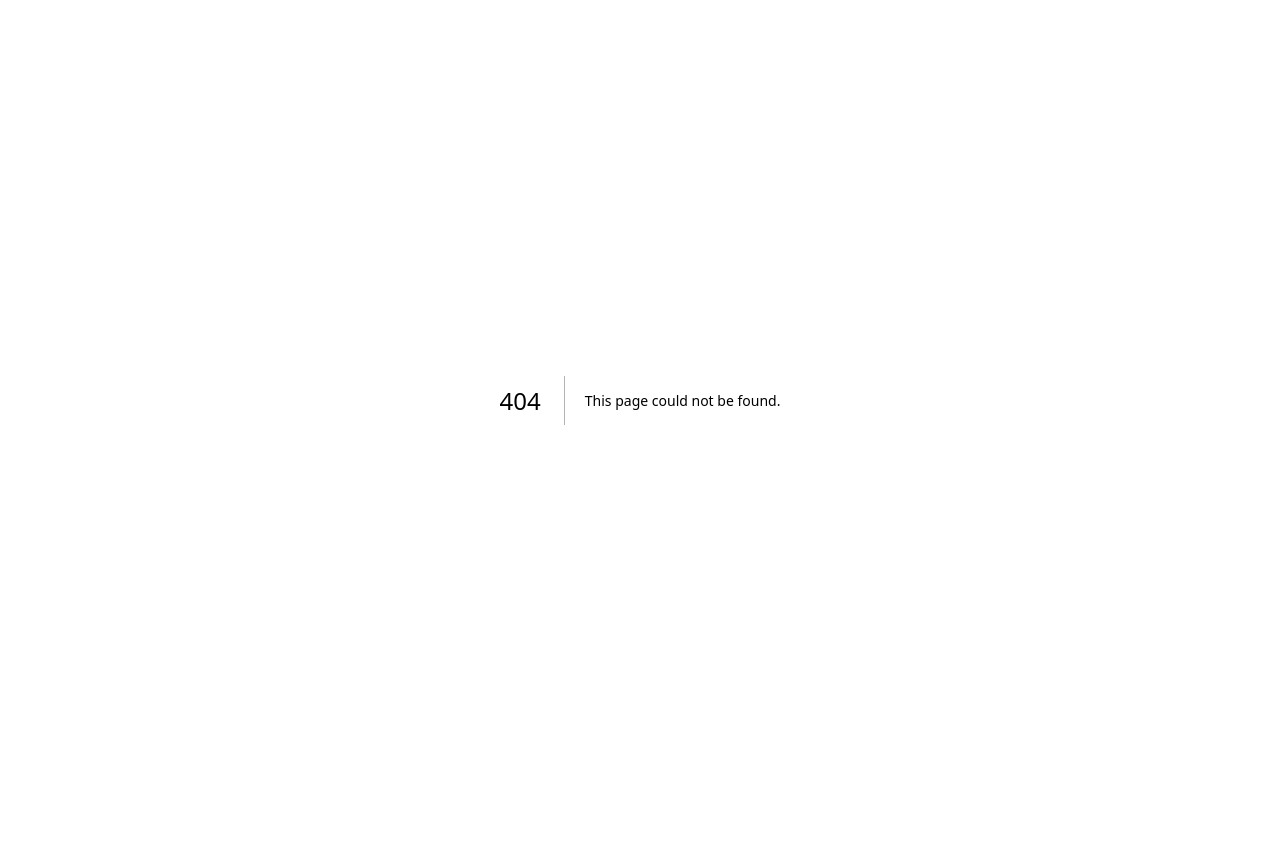
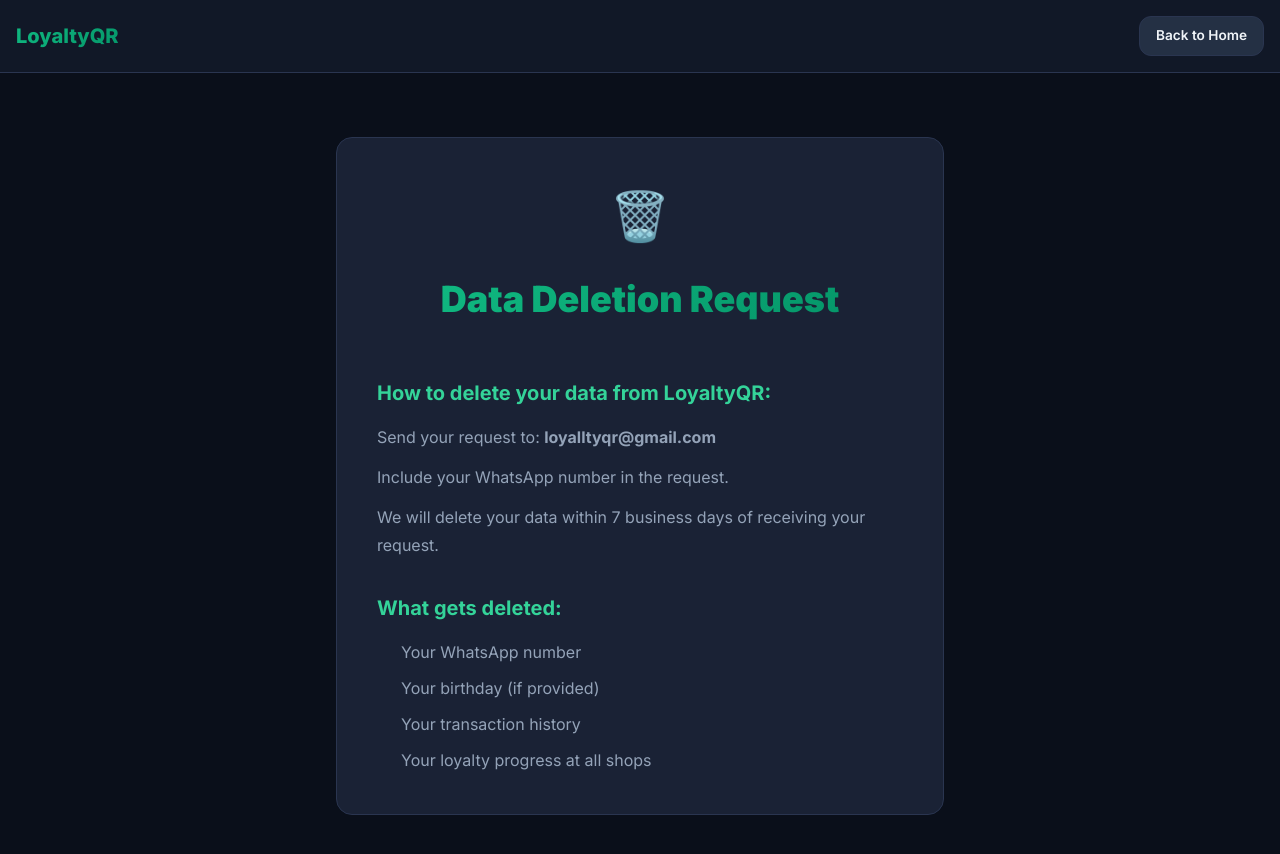
Before and after one commit to ArinHarwani/Loyalty-Program, a Next.js app: page /data-deletion in a window 1280 px wide. Before the commit this address had no page. Shown: the top 854 px of the page. Before the commit the page ends 800 px from the top, so only its background shows below. Built offline with nearby package versions, Linux system fonts and the light colour scheme.

Commit message:
feat: add data deletion request page for meta compliance

```diff
--- /dev/null
+++ b/app/data-deletion/page.tsx
@@ -0,0 +1,63 @@
+'use client';
+
+import Link from 'next/link';
+
+export default function DataDeletion() {
+  return (
+    <div style={{ minHeight: '100vh', background: 'var(--bg-primary)', color: 'var(--text-primary)' }}>
+      {/* Navigation */}
+      <nav className="nav">
+        <Link href="/" className="nav-brand">LoyaltyQR</Link>
+        <Link href="/" className="btn btn-secondary btn-sm">
+          Back to Home
+        </Link>
+      </nav>
+
+      {/* Main Content */}
+      <div className="container-md" style={{ padding: '4rem 1rem' }}>
+        <div className="card fade-in" style={{ padding: '2.5rem', background: 'var(--bg-card)' }}>
+
+          <div style={{ textAlign: 'center', marginBottom: '2.5rem' }}>
+            <span style={{ fontSize: '3rem', display: 'block', marginBottom: '1rem' }}>🗑️</span>
+            <h1 style={{ fontSize: '2.25rem', fontWeight: 900, marginBottom: '0.5rem', background: 'var(--gradient-primary)', WebkitBackgroundClip: 'text', WebkitTextFillColor: 'transparent', display: 'inline-block' }}>
+              Data Deletion Request
+            </h1>
+          </div>
+
+          <div style={{ display: 'flex', flexDirection: 'column', gap: '2rem', lineHeight: '1.75' }}>
+
+            {/* Section 1 */}
+            <section>
+              <h2 style={{ fontSize: '1.25rem', fontWeight: 700, marginBottom: '0.75rem', color: 'var(--primary-light)' }}>
+                How to delete your data from LoyaltyQR:
+              </h2>
+              <p style={{ color: 'var(--text-secondary)', marginBottom: '0.75rem' }}>
+                Send your request to: <strong>loyalltyqr@gmail.com</strong>
+              </p>
+              <p style={{ color: 'var(--text-secondary)', marginBottom: '0.75rem' }}>
+                Include your WhatsApp number in the request.
+              </p>
+              <p style={{ color: 'var(--text-secondary)' }}>
+                We will delete your data within 7 business days of receiving your request.
+              </p>
+            </section>
+
+            {/* Section 2 */}
+            <section>
+              <h2 style={{ fontSize: '1.25rem', fontWeight: 700, marginBottom: '0.75rem', color: 'var(--primary-light)' }}>
+                What gets deleted:
+              </h2>
+              <ul style={{ paddingLeft: '1.5rem', color: 'var(--text-secondary)', display: 'flex', flexDirection: 'column', gap: '0.5rem' }}>
+                <li>Your WhatsApp number</li>
+                <li>Your birthday (if provided)</li>
+                <li>Your transaction history</li>
+                <li>Your loyalty progress at all shops</li>
+              </ul>
+            </section>
+
+          </div>
+        </div>
+      </div>
+    </div>
+  );
+}
```
